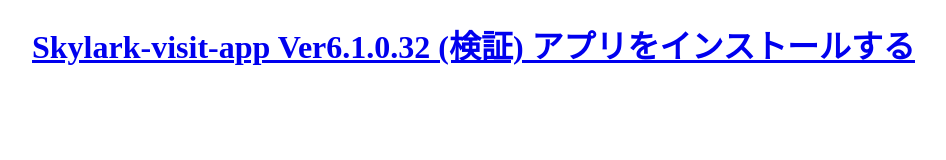
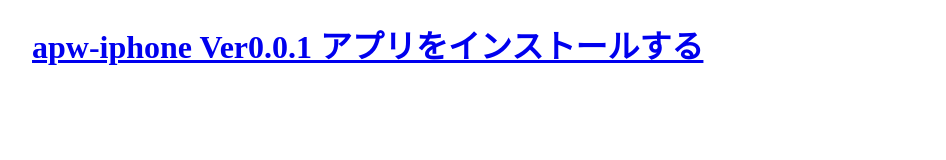
Before and after one commit to toshiyukikubota/weldserver, a plain HTML site: page adhocapps/0.0.1/index.html in a window 1280 px wide. Shown: the whole page, without its empty margins (8-954 px from the left). Drawn offline with Linux system fonts and the light colour scheme.

Commit message:
Update index.html

```diff
--- a/adhocapps/0.0.1/index.html
+++ b/adhocapps/0.0.1/index.html
@@ -1,12 +1,11 @@
 <!DOCTYPE html>
-<!-- saved from url=(0080)https://storage.googleapis.com/app-dev-skylark-co-jp/adhocapp/inst_6.1.0.32.html -->
 <html lang="ja"><head><meta http-equiv="Content-Type" content="text/html; charset=UTF-8">
 
-  <title>Skylark-visit-app</title>
+  <title>apw-iphone</title>
 </head>
 <body>
   <h1>
-  　<a href="itms-services://?action=download-manifest&amp;url=https://storage.googleapis.com/app-dev-skylark-co-jp/adhocapp/manifest_stg_6.1.0.32.plist">Skylark-visit-app Ver6.1.0.32 (検証) アプリをインストールする</a>
+  　<a href="itms-services://?action=download-manifest&amp;url=https://toshiyukikubota.github.io/weldserver/adhocapps/0.0.1/manifest.plist">apw-iphone Ver0.0.1 アプリをインストールする</a>
   </h1>
 
 </body></html>
```
